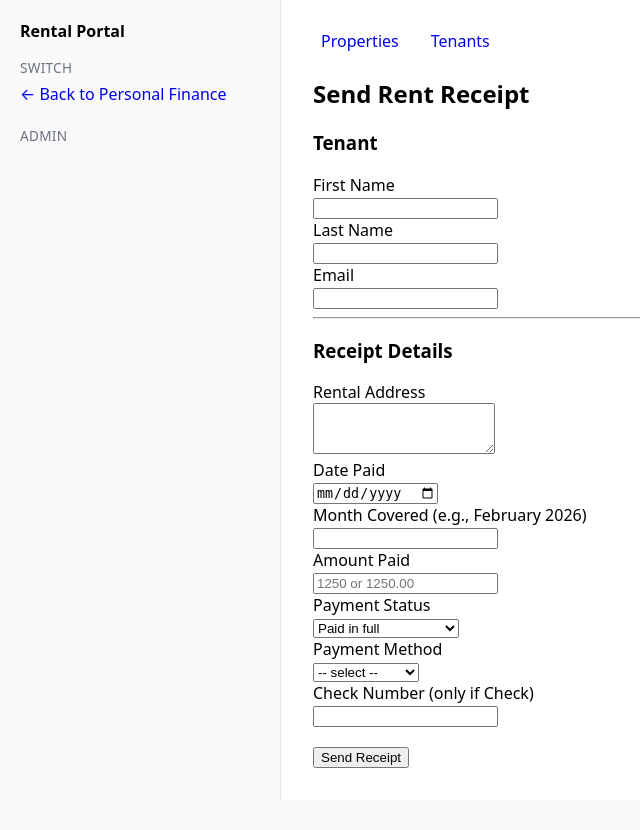
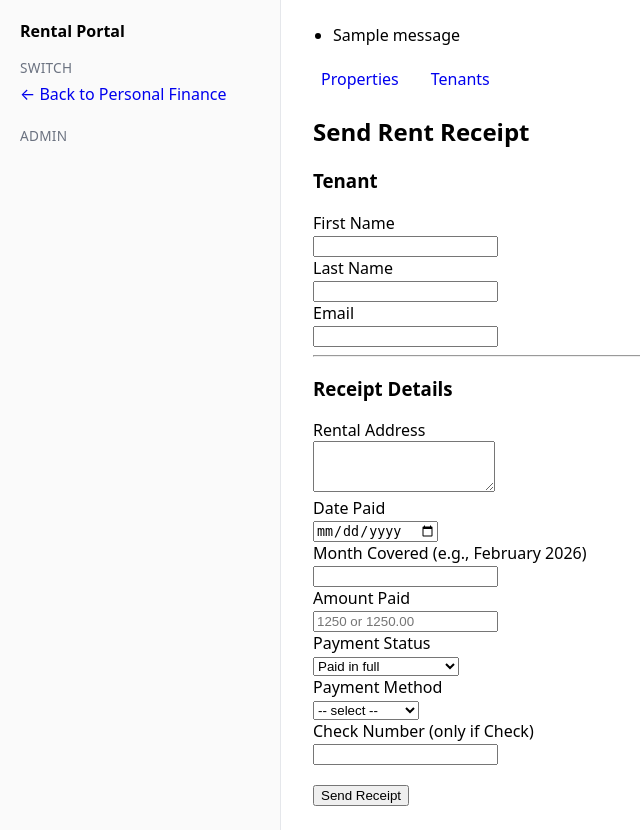
Before and after one commit to EnriqueGalindo/p-fi, a Flask app: page /receipts/rent in a window 1280 px wide. Shown: the whole page, without its empty margins (0-640 px from the left). Before the commit the page ends 800 px from the top, so only its background shows below. Run offline with Flask 3, Linux system fonts and the light colour scheme; one stand-in notice (Sample message) is shown.

Commit message:
clear flash messages

```diff
--- a/app/templates/base_rental.html
+++ b/app/templates/base_rental.html
@@ -108,6 +108,16 @@
       <!-- Main content          -->
       <!-- ===================== -->
       <main class="content">
+        {% with messages = get_flashed_messages(with_categories=true) %}
+        {% if messages %}
+            <ul style="margin: 0 0 1rem; padding-left: 1.25rem;">
+            {% for category, msg in messages %}
+                <li class="{{ category }}">{{ msg }}</li>
+            {% endfor %}
+            </ul>
+        {% endif %}
+        {% endwith %}
+
 
         <!-- Rental top nav -->
         <nav class="topnav">
```
